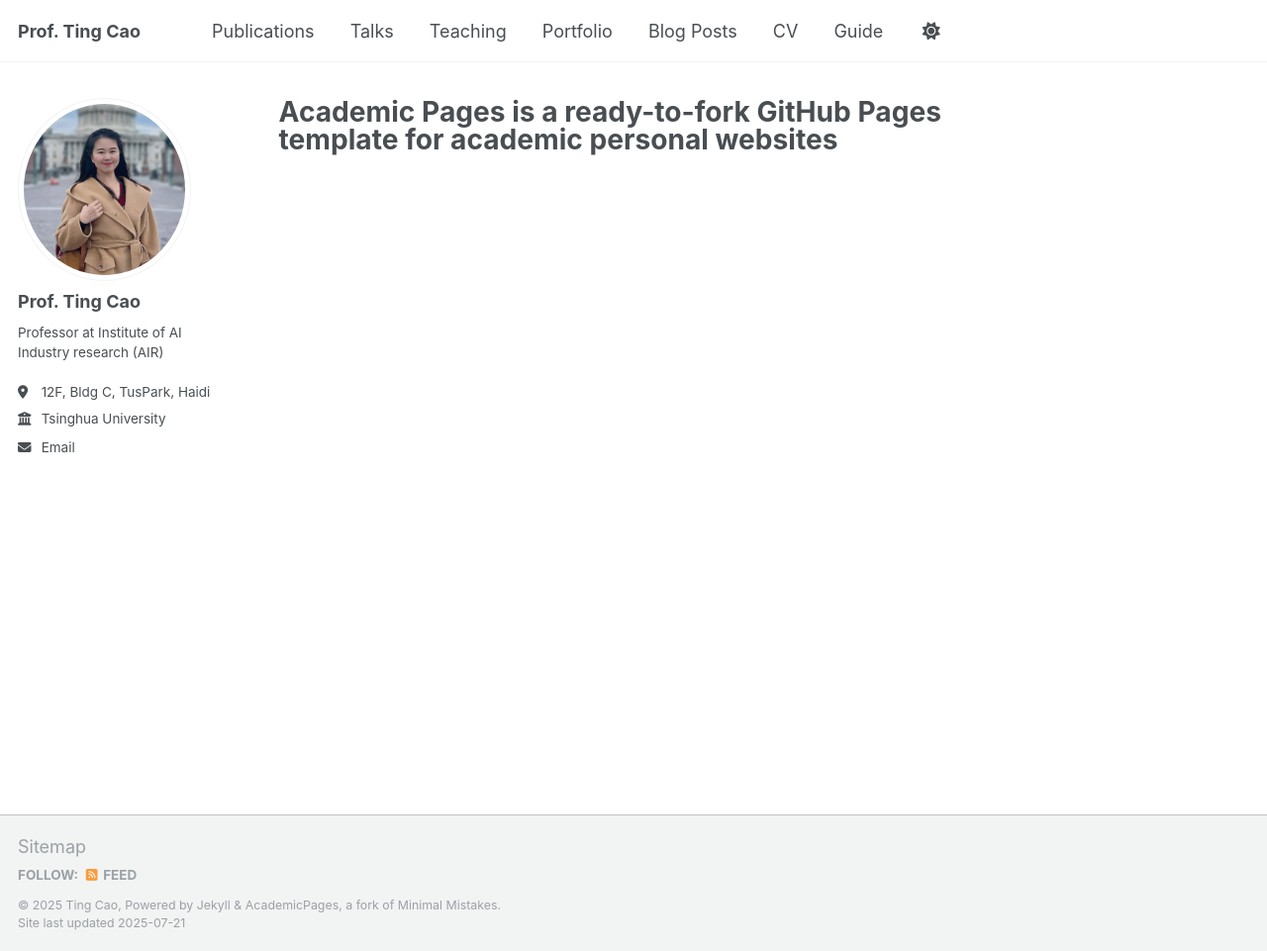
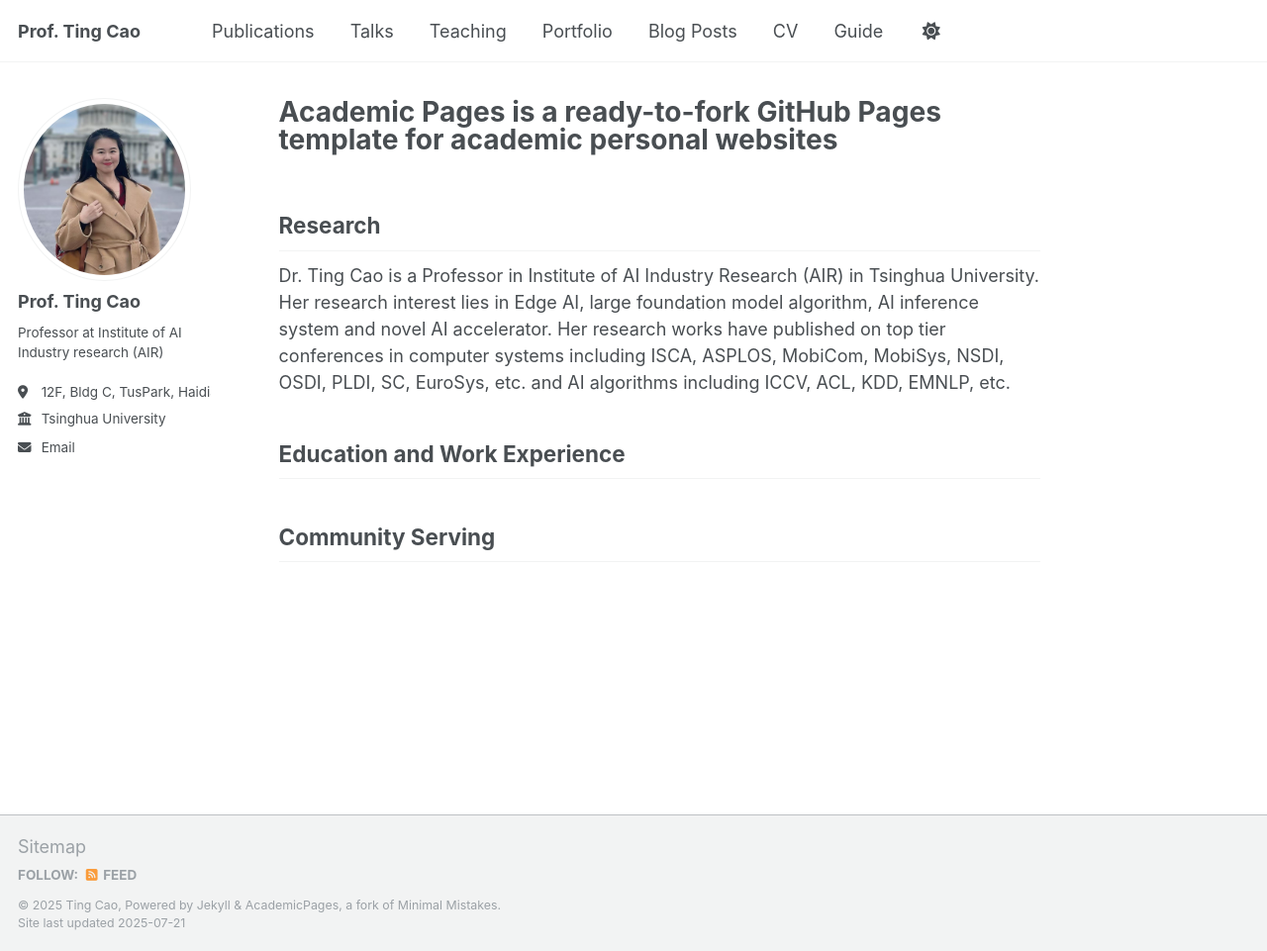
Before and after one commit to tingcao952/tingcao952.github.io, a Jekyll site: the page built from _pages/about.md, in a window 1280 px wide and 961 px high. Shown: the whole window at 99% size. Built offline with Jekyll 4.4.1, drawn with Linux system fonts in a browser that asks for light colours; a script that is not in the unit is left out.

Commit message:
Edit about

```diff
--- a/_pages/about.md
+++ b/_pages/about.md
@@ -6,3 +6,11 @@ redirect_from:
   - /about/
   - /about.html
 ---
+## Research
+
+Dr. Ting Cao is a Professor in Institute of AI Industry Research (AIR) in Tsinghua University. Her research interest lies in Edge AI, large foundation model algorithm, AI inference system and novel AI accelerator. Her research works have published on top tier conferences in computer systems including ISCA, ASPLOS, MobiCom, MobiSys, NSDI, OSDI, PLDI, SC, EuroSys, etc. and AI algorithms including ICCV, ACL, KDD, EMNLP, etc.
+
+
+## Education and Work Experience
+
+## Community Serving
```
